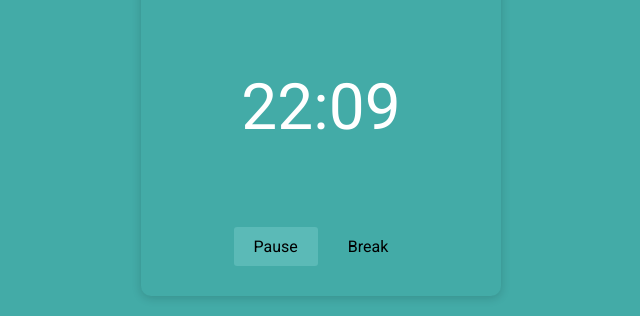
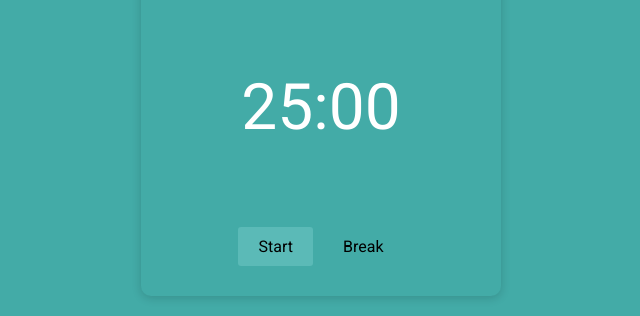
Before and after one commit to matyiu/react-pomodoro-timer, a React app: page / in a window 1280 px wide. Shown: the part 265-581 px from the top of the page, without its empty margins (319-959 px from the left). Built offline with nearby package versions, Linux system fonts and the light colour scheme.

Commit message:
Added work timer

```diff
--- a/package.json
+++ b/package.json
@@ -25,6 +25,7 @@
     "webpack-dev-server": "^3.11.2"
   },
   "dependencies": {
+    "d3": "^6.6.0",
     "react": "^17.0.1",
     "react-dom": "^17.0.1",
     "react-hot-loader": "^4.13.0"
--- a/src/js/components/PomodoroTimer.js
+++ b/src/js/components/PomodoroTimer.js
@@ -1,15 +1,45 @@
-import React from 'react'
+import React, { useRef, useState } from 'react'
+
+const WORKTIME = 1500;
 
 const PomodoroTimer = () => {
+    const [time, setTime] = useState(WORKTIME);
+    const timer = useRef(null);
+
+    const handlePlayTimer = () => {
+        if (timer.current) {
+            timer.current = clearInterval(timer.current);
+            return;
+        }
+
+        timer.current = setInterval(
+            () => {
+                setTime(prevTime => {
+                    if (prevTime < 1) {
+                        timer.current = clearInterval(timer.current);
+
+                        return WORKTIME;
+                    }
+
+                    return prevTime - 1;
+                })
+            },
+            1000
+        );
+    }
+
+    const minutes = Math.trunc(time / 60);
+    const seconds = time - (minutes * 60);
+
     return (
         <div className="pomodoro-timer">
             <h3>Work</h3>
             <p className="timer-round">3/4</p>
             <div className="timer">
-                <span className="timer-text">22:09</span>
+                <span className="timer-text">{minutes}:{seconds < 10 ? '0' + seconds : seconds}</span>
             </div>
             <div className="timer-controls">
-                <button className="timer-pause">Pause</button>
+                <button onClick={handlePlayTimer} className="timer-pause">Start</button>
                 <button className="timer-next">Break <i class="fas fa-arrow-right"></i></button>
             </div>
         </div>
```
Also changed, not shown: 1 other file (tests, documents, lock files or other folders).
